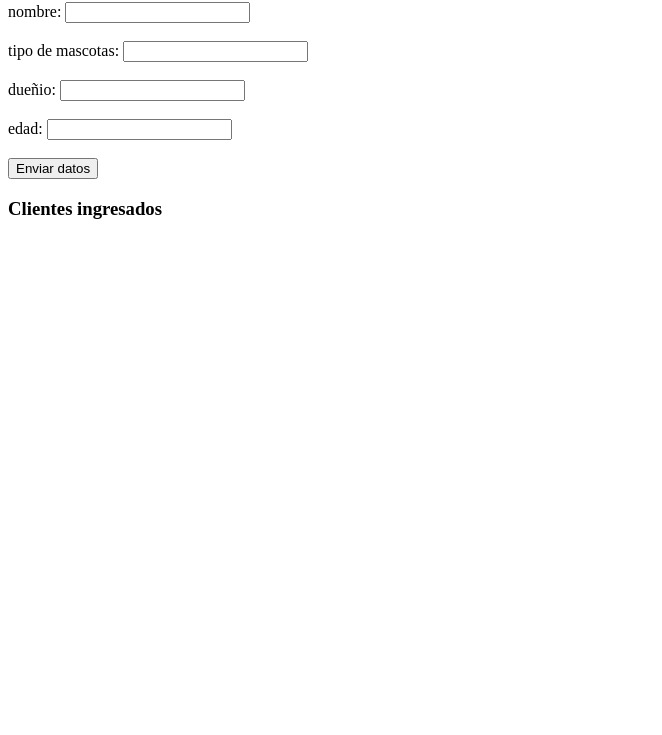
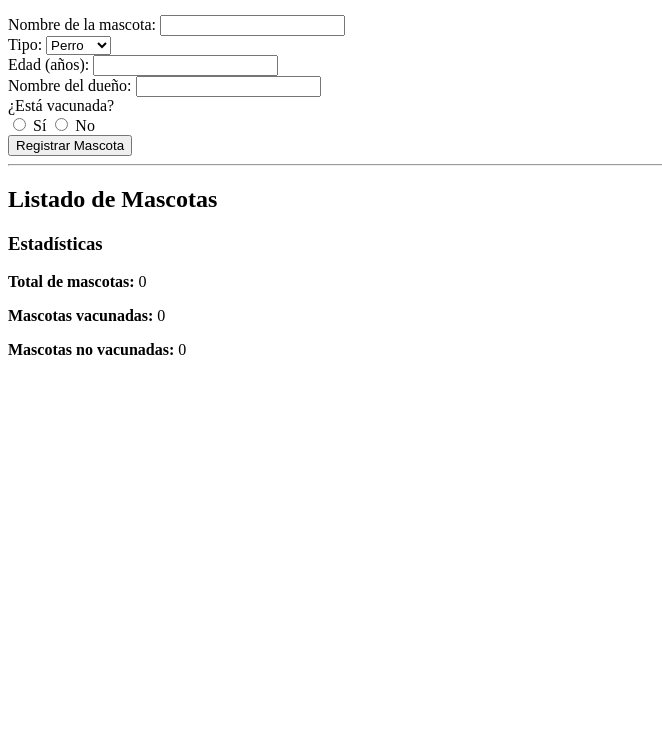
Before and after one commit to PabloApasa/pv_tp3_grupo3, a plain HTML site: page Ejercicio02/punto2.html in a window 1280 px wide. Shown: the part 65-800 px from the top of the page, without its empty margins (0-662 px from the left). Drawn offline with Linux system fonts and the light colour scheme.

Commit message:
html final

```diff
--- a/Ejercicio02/punto2.html
+++ b/Ejercicio02/punto2.html
@@ -1,34 +1,66 @@
 <!DOCTYPE html>
-<html lang="en">
+<html lang="es">
+
 <head>
     <meta charset="UTF-8">
     <meta name="viewport" content="width=device-width, initial-scale=1.0">
-    <title>Proyecto 3</title>
-    <link rel = "stylesheet" href="../Ejercicio02/index.css
-    ">
+    <title>Registro de Mascotas</title>
+    <link rel="stylesheet" href="../Ejercicio02/index.css">
 </head>
+
 <body>
-    <script src="../src/punto2.js"> </script>
-    <h2> registro de mascotas entradas </h2>
-    <form id="formulario">
-       <label for="nombre"> nombre: </label>
-       <input type = "text" id="nombre" name="nombre" required><br><br>
+    <div class="container">
+        <h1>Registro de Mascotas en Clínica Veterinaria</h1>
 
-       <label for="tipo"> tipo de mascotas: </label>
-       <input type = "text" id="tipo" name= "tipo" required><br><br>
+        <form id="mascotaForm">
+            <div class="form-group">
+                <label for="nombre">Nombre de la mascota:</label>
+                <input type="text" id="nombre" required>
+            </div>
+            <div class="form-group">
+                <label for="tipo">Tipo:</label>
+                <select id="tipo" required>
+                    <option value="Perro">Perro</option>
+                    <option value="Gato">Gato</option>
+                    <option value="Conejo">Conejo</option>
+                    <option value="Pajaro">Pájaro</option>
+                    <option value="Otro">Otro</option>
+                </select>
+            </div>
+            <div class="form-group">
+                <label for="edad">Edad (años):</label>
+                <input type="number" id="edad" min="0" required>
+            </div>
+            <div class="form-group">
+                <label for="dueno">Nombre del dueño:</label>
+                <input type="text" id="dueno" required>
+            </div>
+            <div class="form-group">
+                <label>¿Está vacunada?</label>
+                <div class="radio-group">
+                    <label><input type="radio" name="vacunada" value="true" required> Sí</label>
+                    <label><input type="radio" name="vacunada" value="false"> No</label>
+                </div>
+            </div>
 
-       <label for="dueñio"> dueñio: </label>
-       <input type = "text" id="dueñio" name="dueñio" required><br><br>
+            <button type="submit">Registrar Mascota</button>
+        </form>
 
-       <label for="edad"> edad: </label>
-       <input type = "number" id="edad" name="edad" required><br><br>
-       <button type="submit">Enviar datos</button>
-    </form>
+        <hr>
 
-    <script src="punto2.js"></script>
+        <h2>Listado de Mascotas</h2>
+        <ul id="listaMascotas">
+        </ul>
 
-    <h3>Clientes ingresados</h3>
-    <ul id="listaMascotas"></ul>
+        <div id="estadisticas">
+            <h3>Estadísticas</h3>
+            <p><strong>Total de mascotas:</strong> <span id="totalMascotas">0</span></p>
+            <p><strong>Mascotas vacunadas:</strong> <span id="vacunadas">0</span></p>
+            <p><strong>Mascotas no vacunadas:</strong> <span id="noVacunadas">0</span></p>
+        </div>
+    </div>
 
+    <script type="module" src="../Ejercicio02/js/"></script>
 </body>
+
 </html>
```
